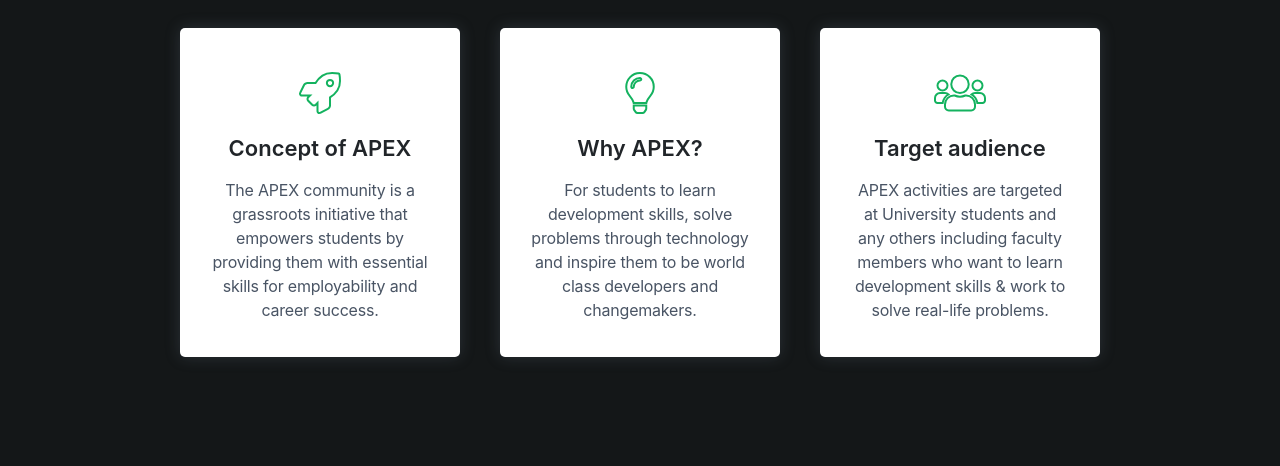
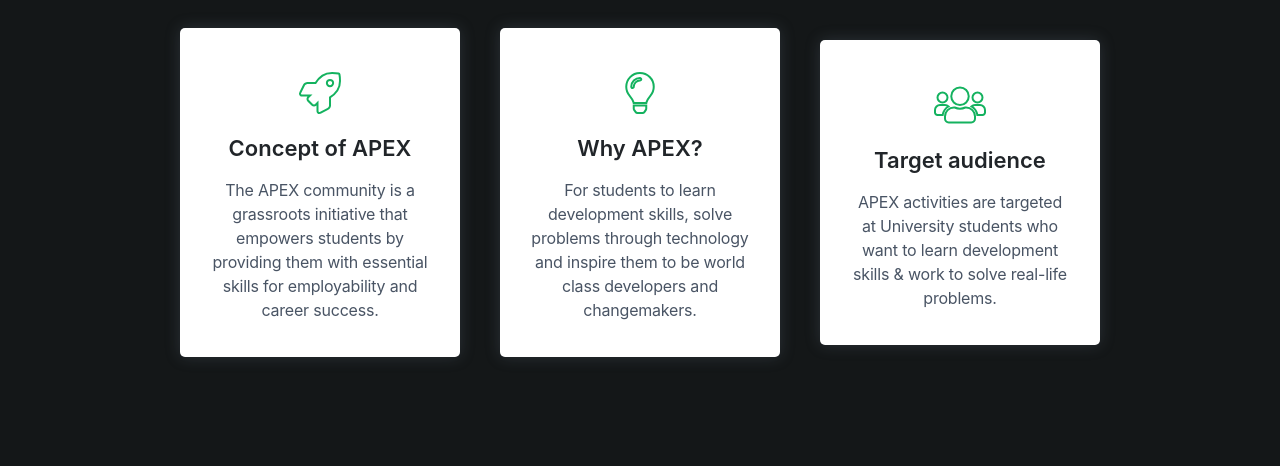
Before and after one commit to arnabjena007/Apex_Website, a website: page pages/about.html in a window 1280 px wide. Shown: the part 204-670 px from the top of the page. Drawn offline with nearby package versions, Linux system fonts and the light colour scheme.

Commit message:
Update about.html

```diff
--- a/pages/about.html
+++ b/pages/about.html
@@ -106,8 +106,8 @@
           <i class="fas fa-users ghost-green"></i>
           <p class="title">Target audience</p>
           <p class="text">
-            APEX activities are targeted at University students and any others including faculty
-            members who want to learn development skills & work to solve real-life problems.
+            APEX activities are targeted at University students
+            who want to learn development skills & work to solve real-life problems.
           </p>
         </div>
       </div>
```
